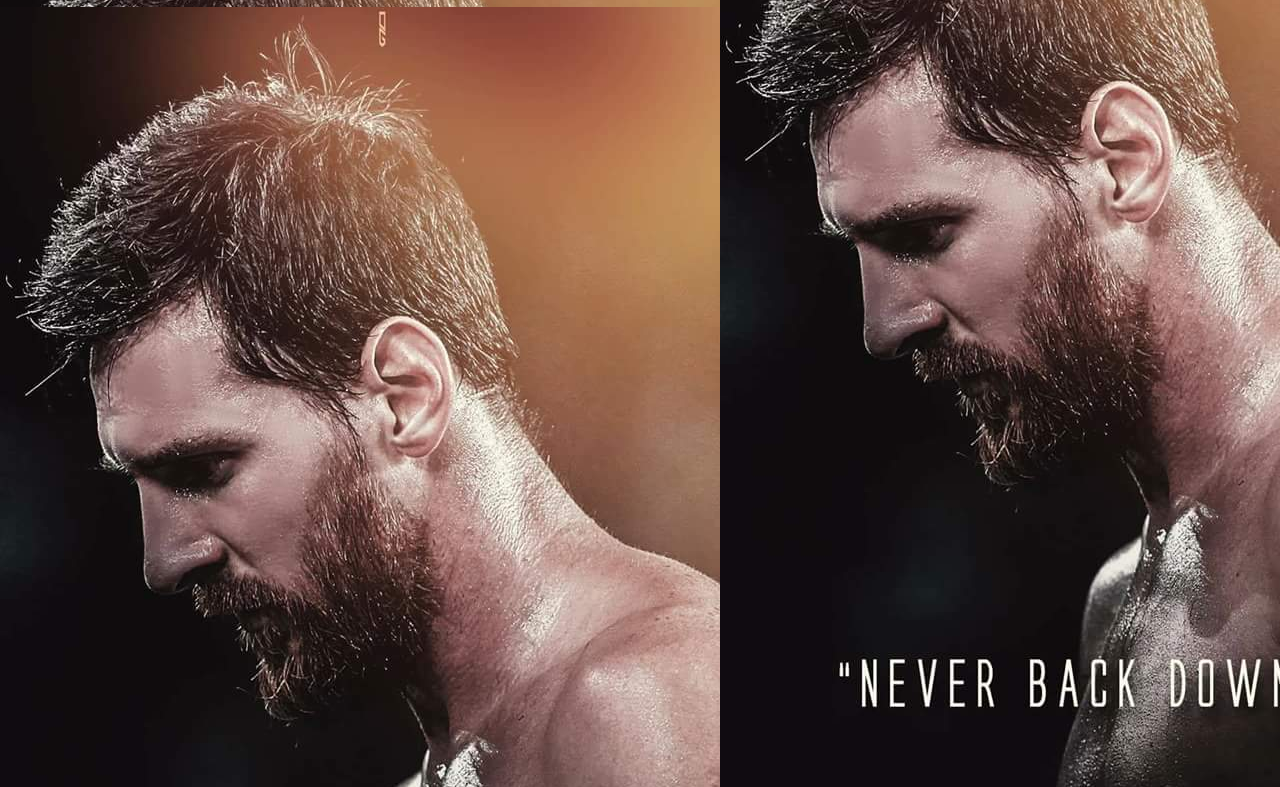
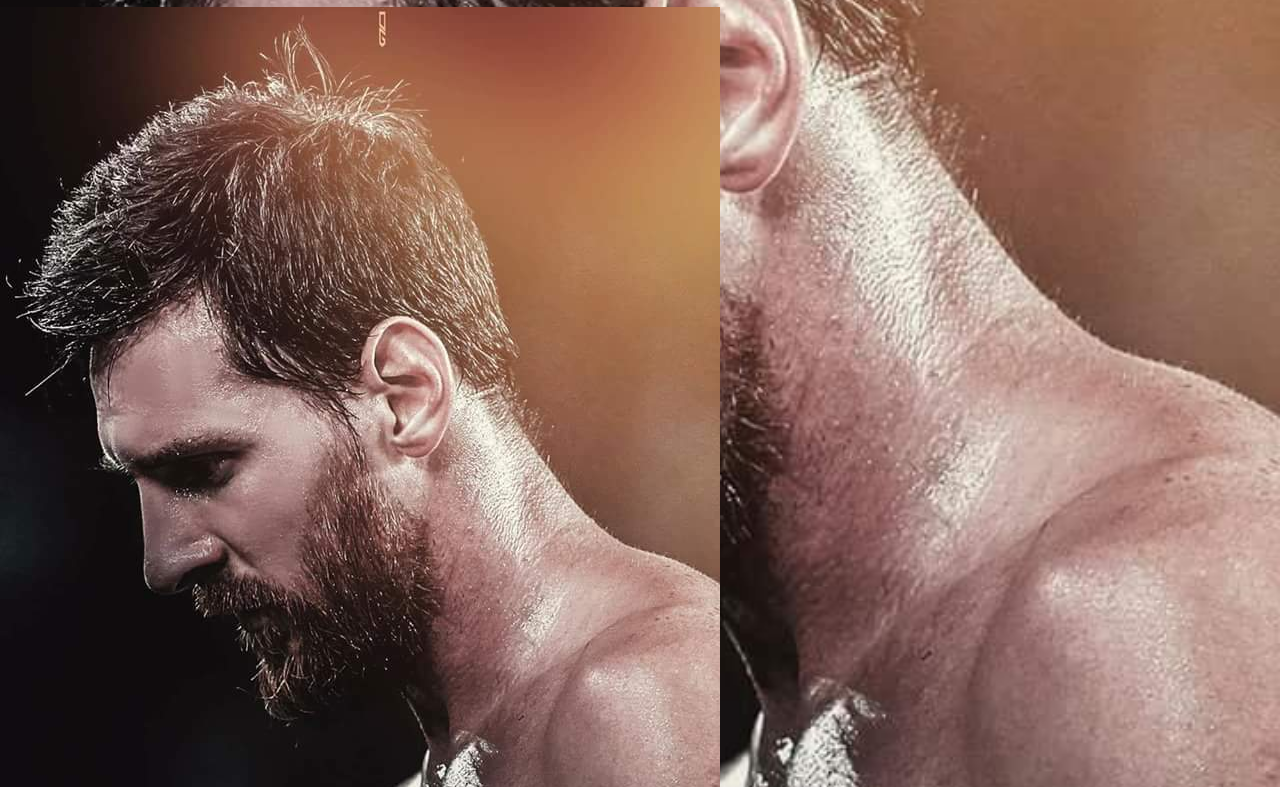
Before and after one commit to Mraza143/SoftSol, a website: page views/aboutus.html in a window 1280 px wide. Shown: the part 228-1015 px from the top of the page. Drawn offline with nearby package versions, Linux system fonts and the light colour scheme.

Commit message:
I updated style.css

```diff
--- a/public/css/styles.css
+++ b/public/css/styles.css
@@ -1,7 +1,6 @@
 .aa{
 
     height: 100%;
-    background-image: "messi.jpg";
     font-size: 10rem;
     color:white;
 }
@@ -10,4 +9,6 @@ body{
 
     background-color: brown;
     background-image: url("../images/messi.jpg");
+    background-position: center;
+    background-size: cover;
 }
```
